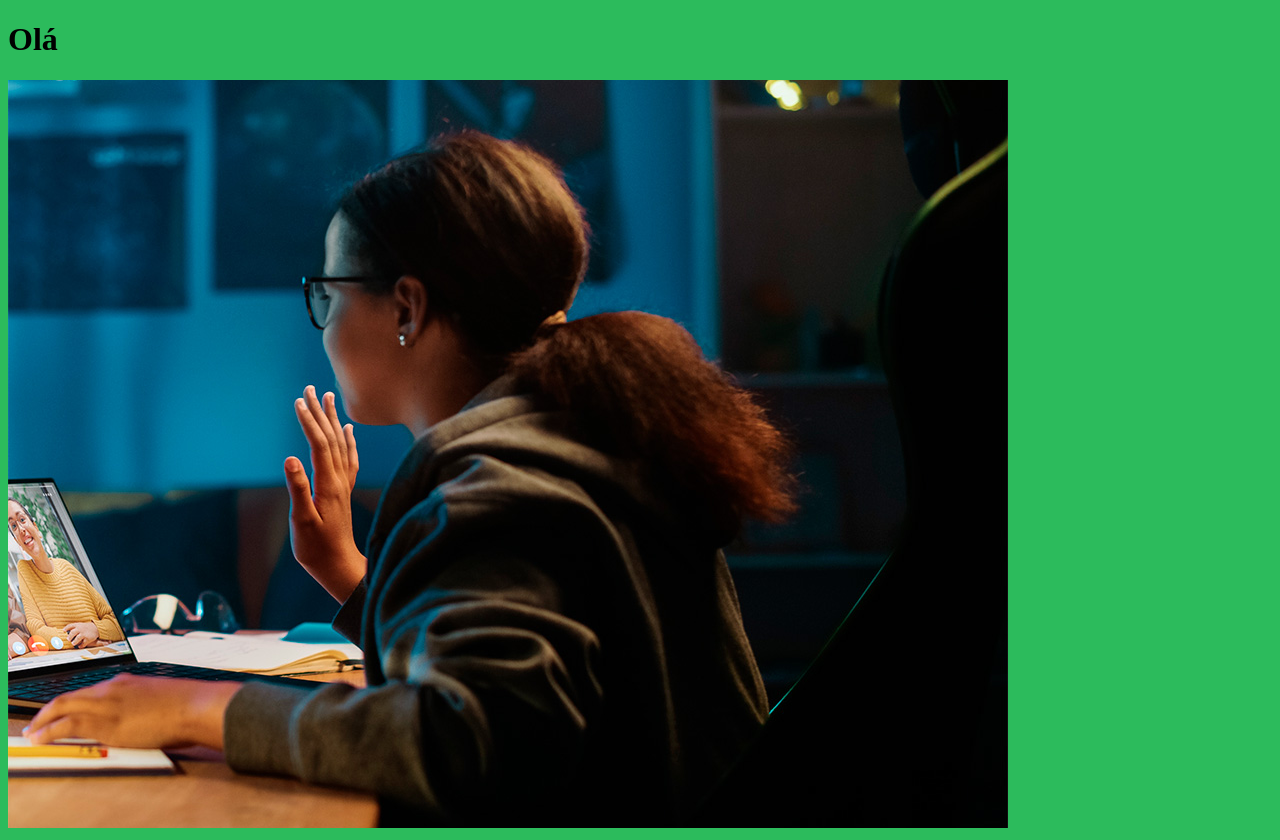
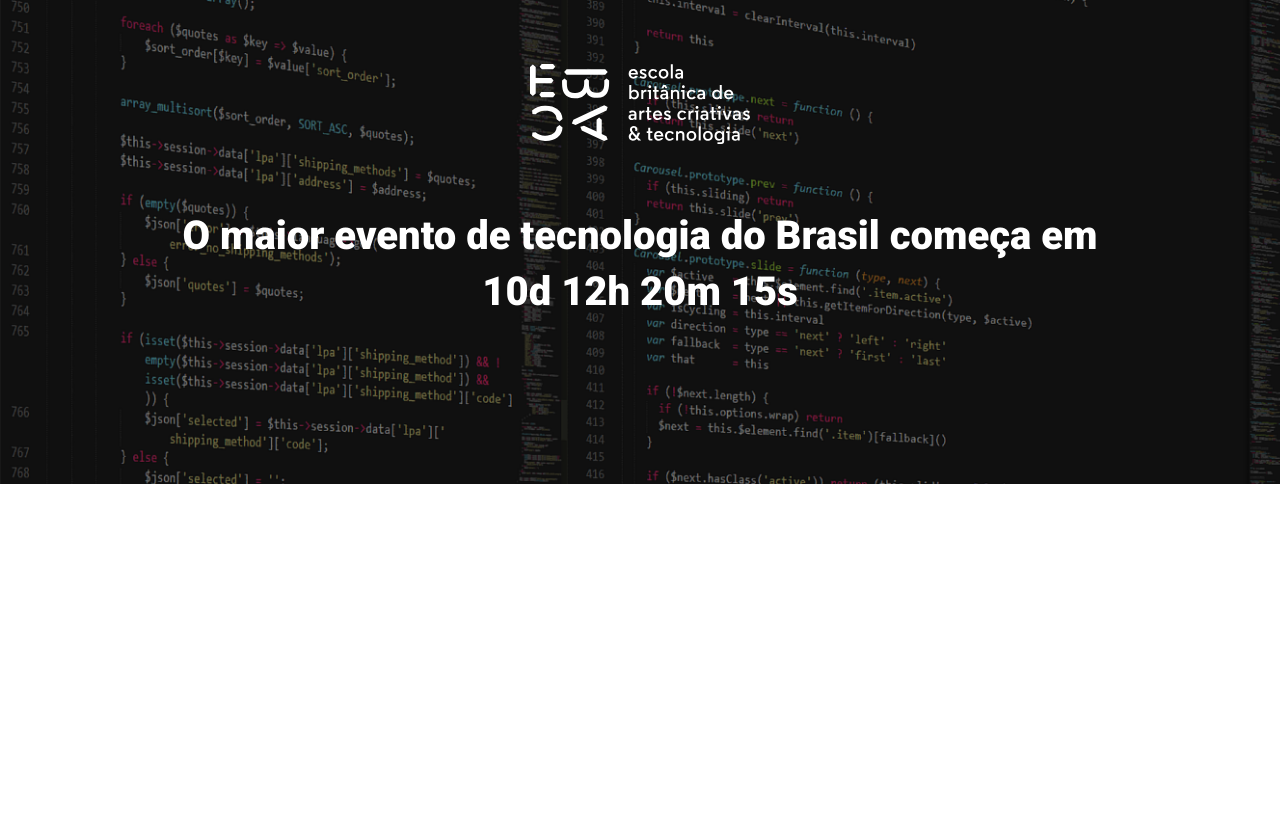
Before and after one commit to Marcolinuxx/ebac_tech_talks, a website built with Parcel: page src/index.html in a window 1280 px wide. After the commit the page ends 800 px from the top, so only its background shows below. Built offline with nearby package versions, Linux system fonts and the light colour scheme.

Commit message:
criando o hero

```diff
--- a/src/index.html
+++ b/src/index.html
@@ -2,13 +2,24 @@
 <html lang="pt-BR">
 <head>
     <meta charset="UTF-8">
+    <meta http-equiv="X-UA-Compatible" content="IE-edge">
     <meta name="viewport" content="width=device-width, initial-scale=1.0">
-    <title>Evento EBAC</title>
+    <title>EBAC Tech Talks</title>
+    <link rel="preconnect" href="https://fonts.googleapis.com">
+    <link rel="preconnect" href="https://fonts.gstatic.com" crossorigin>
+    <link href="https://fonts.googleapis.com/css2?family=Lobster&family=Roboto:wght@400;700;900&family=Signika&display=swap" rel="stylesheet">
     <link rel="stylesheet" href="styles/main.scss">
 </head>
 <body>
-    <h1>Olá</h1>
-    <img src="./images/backend.png" alt="">
+    <header class="hero">
+        <div class="container">
+            <img class="hero__logo" src="./images/ebac_logo.svg" alt="EBAC">
+            <p class="hero__text">
+                O maior evento de tecnologia do Brasil começa em 10d 12h 20m 15s
+            </p>
+        </div>
+
+    </header>
     <script src="scripts/main.js"></script>
 </body>
 </html>
--- a/src/scripts/main.js
+++ b/src/scripts/main.js
@@ -0,0 +1 @@
+console.log("Olá mundo");
--- /dev/null
+++ b/src/styles/_hero.scss
@@ -0,0 +1,50 @@
+.hero {
+    padding-top: 64px;
+    padding-bottom: 100px;
+    background-image: url(../images/fundo.png);
+    background-repeat: no-repeat;
+    background-size: cover;
+    position: relative;
+
+    .container {
+        position: relative;
+    }
+
+    &::before {
+        position: absolute;
+        top: 0;
+        left: 0;
+        width: 100%;
+        height: 100%;
+        background-color: #00000070;
+        content:'';
+    }
+
+    &__text {
+        margin: 64px 0;
+        font-size: 40px;
+        line-height: 56px;
+        font-weight: 800;
+        text-align: center;
+    }
+
+    &__logo {
+        margin: 0 auto;
+        height: 80px;
+        display: block;
+    }
+
+    @media (max-width: 640px) {
+        padding: 40px 0;
+
+        &__logo {
+            height: 40px;
+        }
+
+        &__text {
+            font-size: 22px;
+            line-height: 24px;
+            margin: 24px 0;
+        }
+    }
+}
--- a/src/styles/main.scss
+++ b/src/styles/main.scss
@@ -1,3 +1,23 @@
-body {
-    background-color: rgb(44, 187, 92);
+@use 'hero';
+
+* {
+    margin: 0;
+    padding: 0;
+    box-sizing: border-box;
+    font-family: Roboto, sans-serif;
+    color: #fff;
 }
+
+.container {
+    max-width: 960px;
+    width: 100%;
+    margin: 0 auto;
+
+    @media (max-width: 640px) {
+        max-width: 80%;
+    }
+
+    @media (max-width: 1024px) {
+        max-width: 90%;
+    }
+}
```
